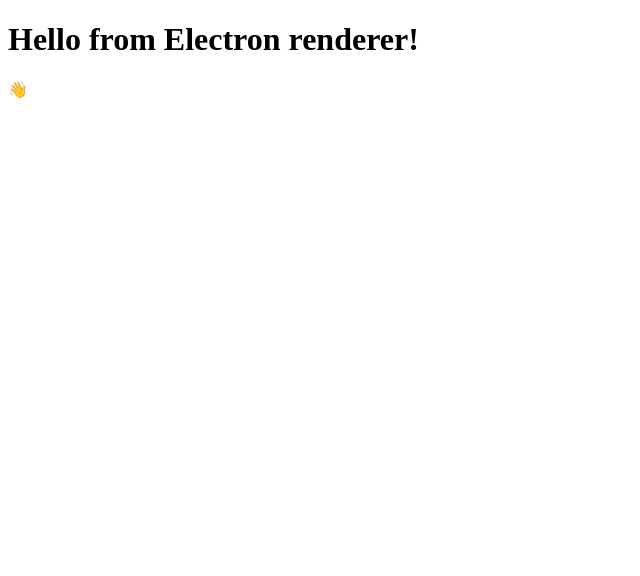
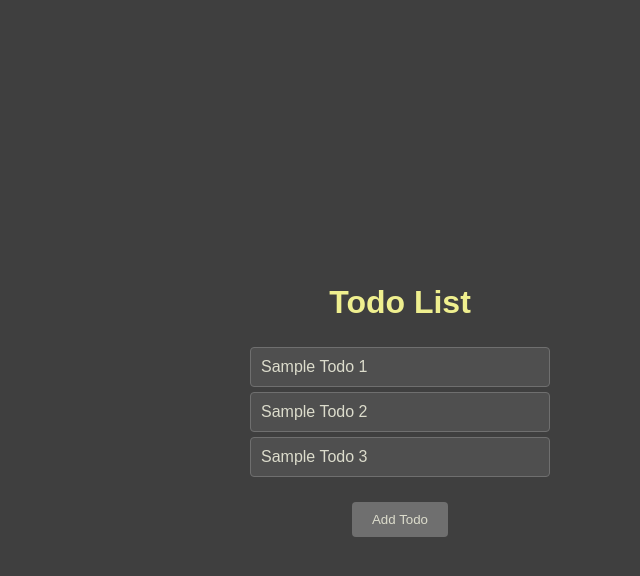
Before and after one commit to complexitycollapse/todo, an Electron app: page window/index.html in a window 800 px wide. Shown: the whole page, without its empty margins (0-640 px from the left). Drawn offline with Linux system fonts and the light colour scheme.

Commit message:
Basic list

```diff
--- a/package.json
+++ b/package.json
@@ -1,7 +1,7 @@
 {
-  "name": "",
+  "name": "todo",
   "version": "1.0.0",
-  "description": "",
+  "description": "A TODO app that saves all the TODOs in a single HTML file.",
   "main": "main/main.js",
   "type": "module",
   "scripts": {
--- a/window/index.css
+++ b/window/index.css
@@ -1,3 +1,74 @@
 *, *::before, *::after {
   box-sizing: border-box;
 }
+
+body {
+  font-family: Arial, sans-serif;
+  background-color: #3f3f3f;
+  color: #dcdccc;
+  margin: 0;
+  padding: 0;
+  display: flex;
+  flex-direction: column;
+  align-items: center;
+  justify-content: center;
+  height: 100vh;
+}
+
+h1 {
+  color: #efef8f;
+}
+
+.todo-list {
+  list-style-type: none;
+  padding: 0;
+  margin: 0;
+  width: 300px;
+}
+
+.todo-item {
+  padding: 10px;
+  margin: 5px 0;
+  background-color: #4f4f4f;
+  border: 1px solid #6f6f6f;
+  border-radius: 4px;
+  cursor: move;
+  color: #dcdccc;
+}
+
+.todo-item:focus {
+  outline: none;
+  border-color: #7f7f7f;
+}
+
+#add-todo {
+  background-color: #6f6f6f;
+  color: #dcdccc;
+  border: none;
+  padding: 10px 20px;
+  margin-top: 20px;
+  cursor: pointer;
+  border-radius: 4px;
+}
+
+#add-todo:hover {
+  background-color: #7f7f7f;
+}
+
+#add-todo:active {
+  background-color: #5f5f5f;
+}
+
+::-webkit-scrollbar {
+  width: 12px;
+}
+
+::-webkit-scrollbar-track {
+  background: #3f3f3f;
+}
+
+::-webkit-scrollbar-thumb {
+  background-color: #6f6f6f;
+  border-radius: 6px;
+  border: 3px solid #3f3f3f;
+}
--- a/window/index.html
+++ b/window/index.html
@@ -12,11 +12,16 @@
       content="default-src 'self'; script-src 'self'"
     />
     <link rel="stylesheet" href="index.css">
-    <title>Hello from Electron renderer!</title>
+    <title>Todo</title>
   </head>
   <body>
-    <h1>Hello from Electron renderer!</h1>
-    <p>👋</p>
+    <h1>Todo List</h1>
+    <ul class="todo-list">
+        <li class="todo-item" contenteditable="true">Sample Todo 1</li>
+        <li class="todo-item" contenteditable="true">Sample Todo 2</li>
+        <li class="todo-item" contenteditable="true">Sample Todo 3</li>
+    </ul>
+    <button id="add-todo">Add Todo</button>
     <script type="module" src="window.js"></script>
   </body>
 </html>
--- a/window/window.js
+++ b/window/window.js
@@ -0,0 +1,44 @@
+document.getElementById("add-todo").addEventListener("click", () => {
+  const todoList = document.querySelector(".todo-list");
+  const newTodo = document.createElement("li");
+  newTodo.className = "todo-item";
+  newTodo.contentEditable = "true";
+  newTodo.textContent = "New Todo";
+  todoList.appendChild(newTodo);
+  makeDraggable(newTodo);
+});
+
+function makeDraggable(item) {
+  item.draggable = true;
+  item.addEventListener("dragstart", (e) => {
+      e.dataTransfer.effectAllowed = "move";
+      e.dataTransfer.setData("text/html", item.outerHTML);
+      item.classList.add("dragging");
+  });
+
+  item.addEventListener("dragend", () => {
+      item.classList.remove("dragging");
+  });
+
+  item.addEventListener("dragover", (e) => {
+      e.preventDefault();
+      e.dataTransfer.dropEffect = "move";
+  });
+
+  item.addEventListener("drop", (e) => {
+      e.preventDefault();
+      e.stopPropagation();
+
+      const todoList = document.querySelector(".todo-list");
+      const draggingItem = document.querySelector(".dragging");
+      const target = e.target.closest(".todo-item");
+
+      if (draggingItem !== target) {
+          todoList.insertBefore(draggingItem, target);
+      }
+  });
+}
+
+document.querySelectorAll(".todo-item").forEach(item => {
+  makeDraggable(item);
+});
```
Also changed, not shown: README.md.
